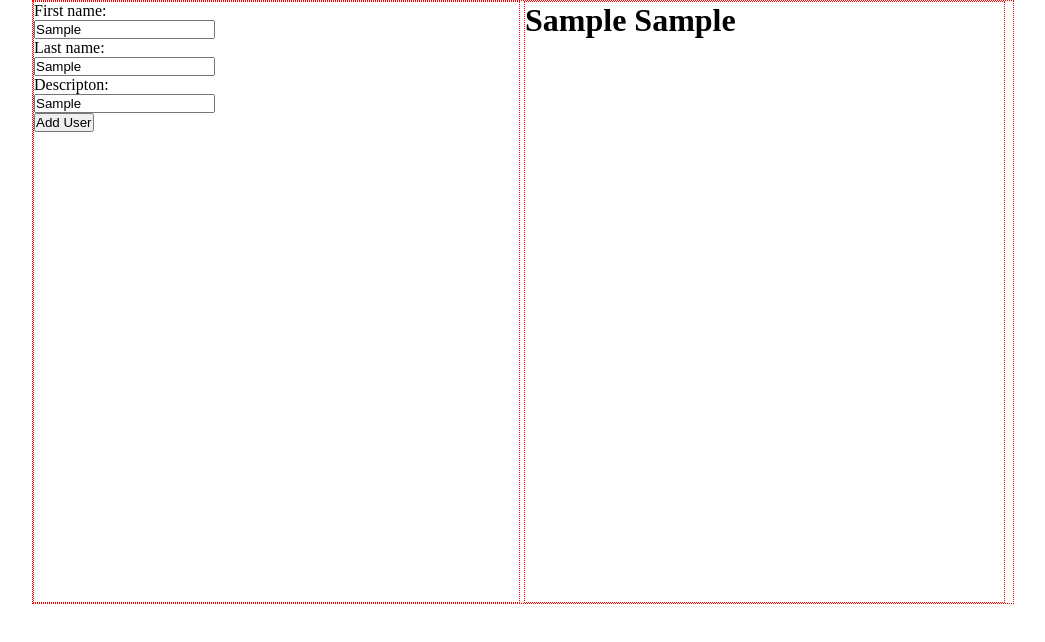
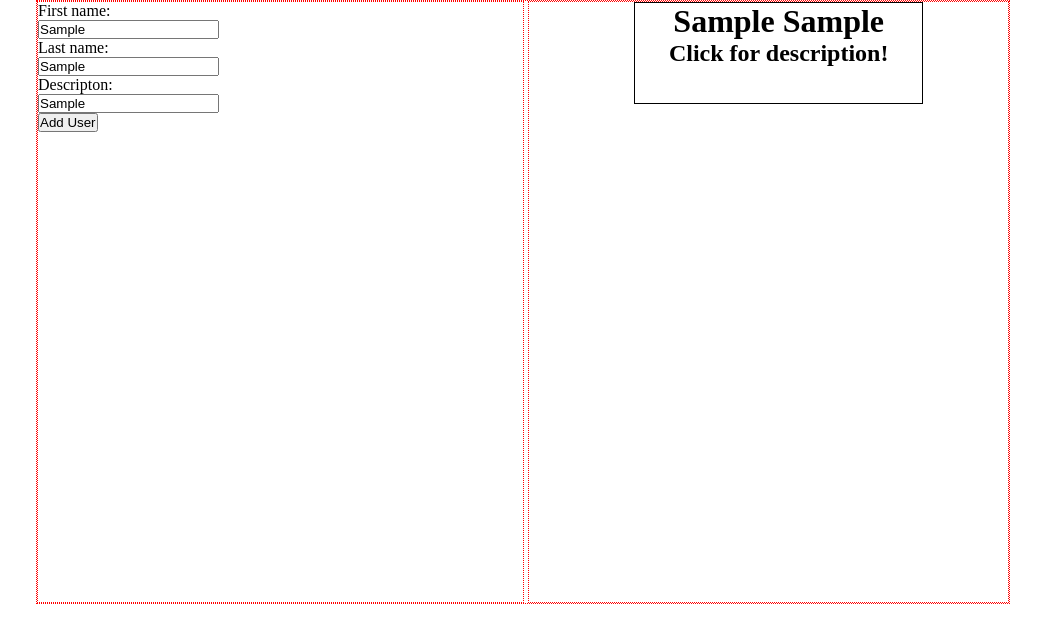
Before and after one commit to Shermancipation/ContactCard, a plain HTML site: page index.html in a window 1280 px wide. Both pictures are taken after typing "Sample", "Sample", "Sample" into the empty fields and a click on the input "Add User". Shown: the whole page, without its empty margins (117-1162 px from the left). Drawn offline with nearby package versions, Linux system fonts and the light colour scheme.

Commit message:
Functional.  Different from first attempt - ended up using .hide and .toggle JQuery functions to achieve effect

```diff
--- a/index.html
+++ b/index.html
@@ -6,17 +6,24 @@
     <title>Contact Card</title>
     <script src="https://ajax.googleapis.com/ajax/libs/jquery/3.2.1/jquery.min.js"></script>
     <script>
-      $(document).ready(function(){
-        $(document).on('submit', 'form', function(){
-          var firstname = $('#firstnamei').val();
-          var lastname = $('#lastnamei').val();
-          var description = $('#descriptioni').val();
-          console.log(firstname, lastname, description);
-          $("#rightsection").html("<h1>" + firstname + " " + lastname + "</h1>");
-          return false;
 
-        })
+        $(document).ready(function(){
 
+
+          $('form').submit(function(){
+            var firstname = $('#firstnamei').val();
+            var lastname = $('#lastnamei').val();
+            var description = $('#descriptioni').val();
+            $("#rightsection").append("<div class='contactCard'><h1>" + firstname + " " + lastname + "</h1><h2>" + "Click for description!" +"</h2><p>" + description + "</p></div>");
+            $(".contactCard p").hide();
+            return false;
+            });
+          });
+
+        $(document).on('click', '.contactCard', function(){
+          $(this).children('h1').toggle();
+          $(this).children('h2').toggle();
+          $(this).children('p').toggle();
         });
 
 
@@ -40,9 +47,7 @@
           <input type="submit" name="submit" value="Add User">
       </form>
       <div id="rightsection">
-        <div id="contactcard">
-        <p>Click for description!</p>
-        </div>
+
       </div>
     </div>
   </body>
--- a/style.css
+++ b/style.css
@@ -6,7 +6,7 @@
 
 #globalWrapper {
   display: block;
-  width: 980px;
+  width: 972px;
   min-height: 600px;
   border: 1px dotted red;
   margin: 0 auto;
@@ -26,7 +26,6 @@ form {
   display: inline-block;
   width: 479px;
   height: 600px;
-  vertical-align: top;
   border: 1px dotted red;
 }
 
@@ -37,9 +36,15 @@ form {
   height: 100px;
 }
 
-#contactcard h1, #contactcard p {
+.contactCard {
+  display: inline-block;
+  width: 60%;
+  height: 100px;
+  margin-left: 105px;
   text-align: center;
+  border: 1px solid black;
 }
+
 
 /*#firstnamediv {
   margin-bottom: 20px;
```
